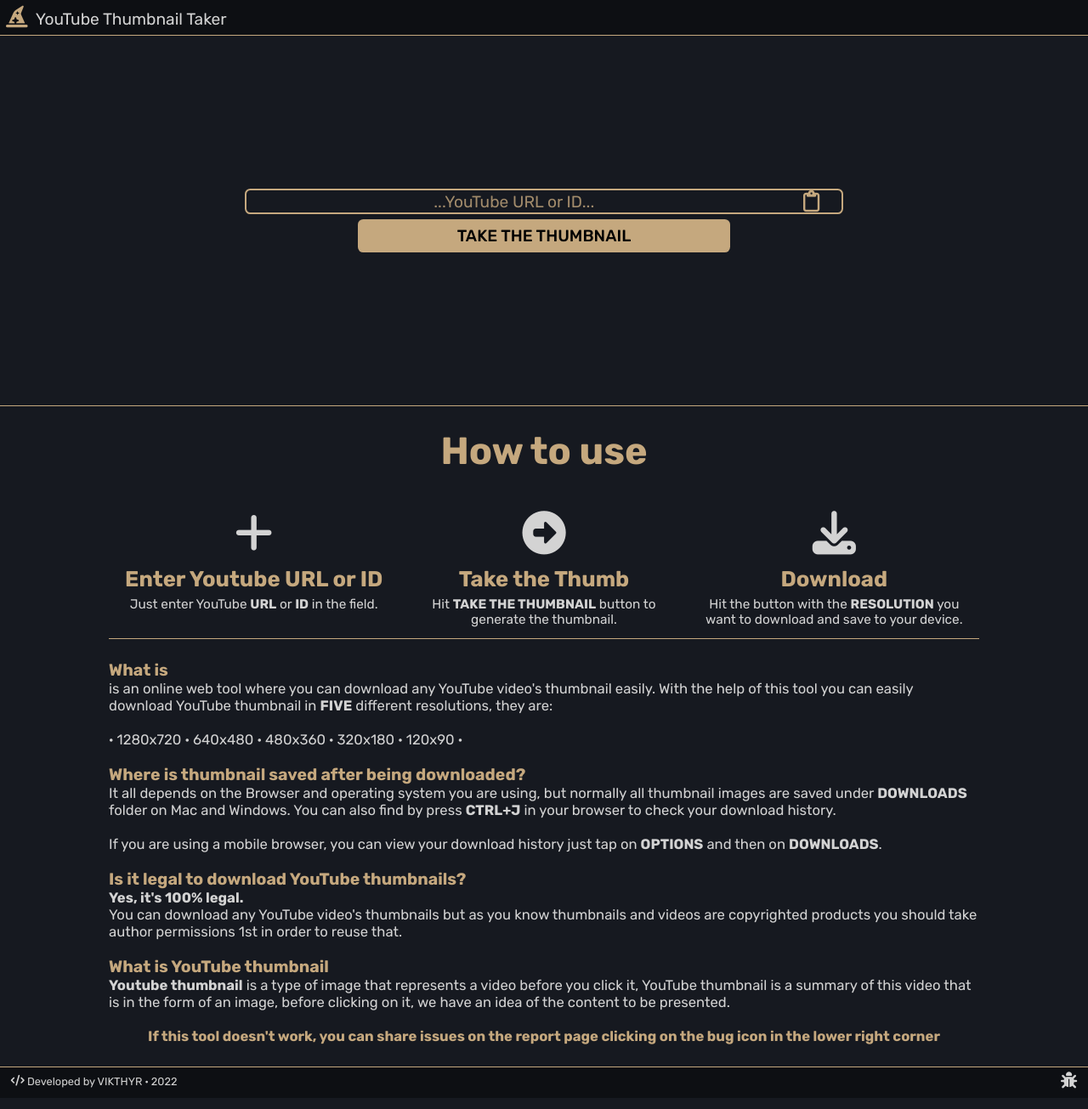
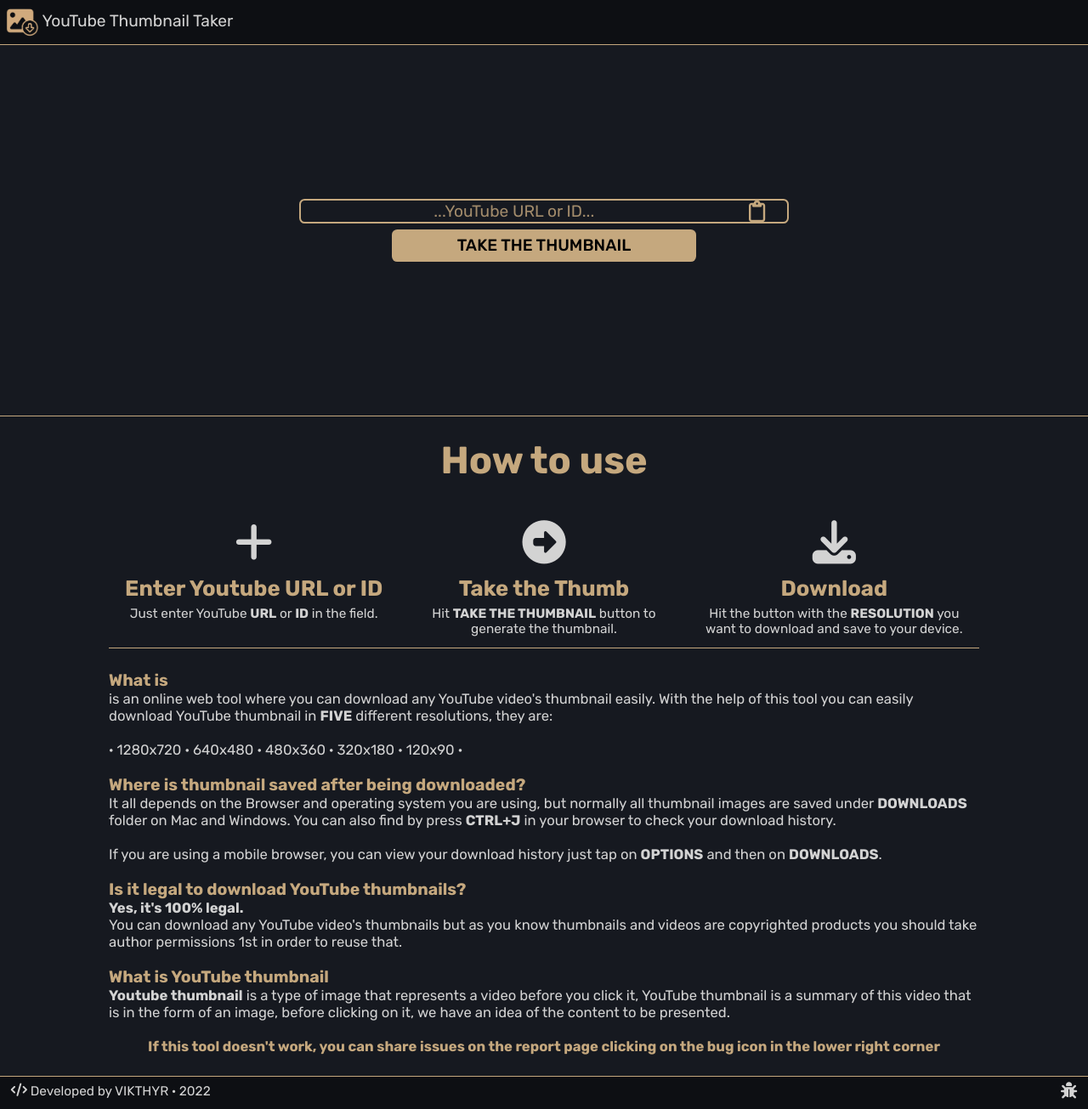
Before and after one commit to vikthyr/youtubeThumbnailGetter, a PHP site: page / in a window 1280 px wide. Shown: the whole page at 85% size. Run offline with PHP 8.4, Linux system fonts and the light colour scheme; data that the repository does not hold is empty; some libraries are stand-ins or nearby versions.

Commit message:
Version 1.0.5

```diff
--- a/styles/style.css
+++ b/styles/style.css
@@ -67,10 +67,9 @@ body{
     background-color: transparent;
 }
 
-.header-nav i{
-    color: var(--lightColor);
-    font-size: 2vw;
-    margin-right: 5px;
+#header-icon{
+    width: 3vw;
+    vertical-align: middle;
 }
 
 section{
@@ -273,6 +272,8 @@ footer{
     width: 50%;
     text-align: left;
     vertical-align: middle;
+    font-size: 1.2vw;
+
 }
 
 .footer-container-right{
--- a/views/header.html
+++ b/views/header.html
@@ -1,13 +1,13 @@
 <head>
-    <link rel="icon" href="icon.png">
-    <title><?php echo $SYSTEM_NAME ?></title>
+    <link rel="icon" href="./img/icon.png">
+    <title>YouTube Thumbnail Taker</title>
 </head>
 
 <body>
     <nav class="header-nav">
 
         <a href="./">
-            <i class="fa-solid fa-hat-wizard"></i>
+            <img id="header-icon" src="./img/icon.png">
             <?php echo $_SESSION['SYSTEM_NAME'] ?>
         </a>
 
--- a/views/index.html
+++ b/views/index.html
@@ -8,16 +8,21 @@
     <link rel="preconnect" href="https://fonts.googleapis.com">
     <link rel="preconnect" href="https://fonts.gstatic.com" crossorigin>
     <link href="https://fonts.googleapis.com/css2?family=Rubik:wght@300;400;500;700&display=swap" rel="stylesheet">
-    <script async src="https://pagead2.googlesyndication.com/pagead/js/adsbygoogle.js?client=ca-pub-4699171025948681" crossorigin="anonymous"></script>
     <link type="text/css" href="./styles/style.css" rel="stylesheet">
     <script src="./script.js"></script>
-    <link rel="icon" href="icon.png">
-    <title><?php echo $SYSTEM_NAME ?></title>
 </head>
 <body>
      <section class="main-container">
         <div class="w33 container-left">
-
+            <script async src="https://pagead2.googlesyndication.com/pagead/js/adsbygoogle.js?client=ca-pub-4699171025948681" crossorigin="anonymous"></script>
+            <!-- Teste2 -->
+            <ins class="adsbygoogle"
+                style="display:inline-block;width:200px;height:200px"
+                data-ad-client="ca-pub-4699171025948681"
+                data-ad-slot="7949579229"></ins>
+            <script>
+                (adsbygoogle = window.adsbygoogle || []).push({});
+            </script>
         </div>
 
         <div class="w33 container-center">
@@ -67,7 +72,17 @@
             </div>
         </div>
 
-        <div class="w33 container-right"></div>
+        <div class="w33 container-right">
+            <script async src="https://pagead2.googlesyndication.com/pagead/js/adsbygoogle.js?client=ca-pub-4699171025948681" crossorigin="anonymous"></script>
+            <!-- Teste2 -->
+            <ins class="adsbygoogle"
+                style="display:inline-block;width:200px;height:200px"
+                data-ad-client="ca-pub-4699171025948681"
+                data-ad-slot="7949579229"></ins>
+            <script>
+                (adsbygoogle = window.adsbygoogle || []).push({});
+            </script>
+        </div>
     </section>
 </body>
 </html>
```
Also changed, not shown: icon.png (deleted), img/icon.png (added).
